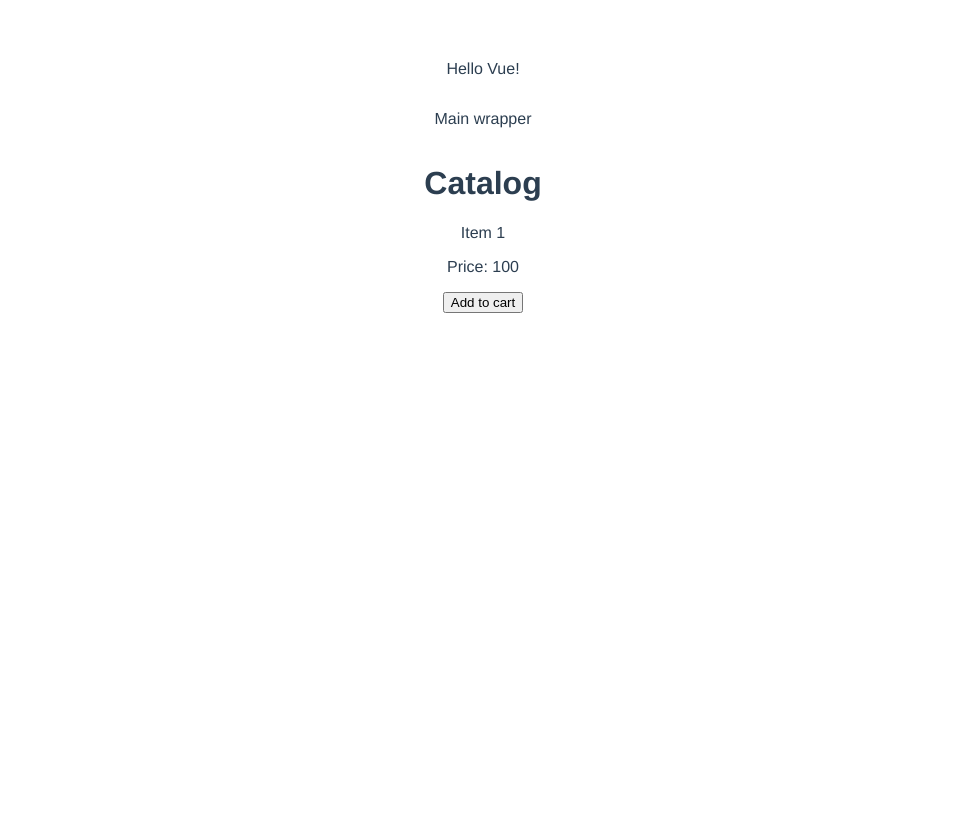
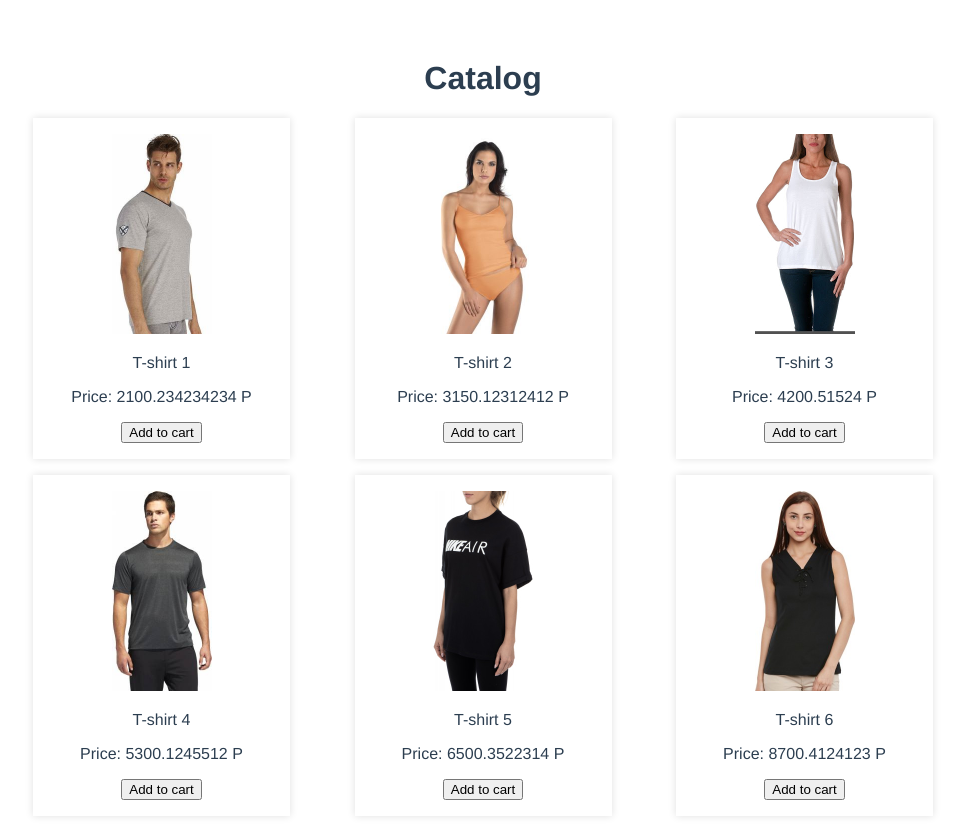
Before and after one commit to Igorek1996/tutorial_online_shop, a Vue app: page / in a window 1280 px wide. Shown: the whole page, without its empty margins (157-1122 px from the left). Before the commit the page ends 800 px from the top, so only its background shows below. Built offline with nearby package versions, Linux system fonts and the light colour scheme.

Commit message:
tutorial 3

```diff
--- a/src/App.vue
+++ b/src/App.vue
@@ -1,6 +1,5 @@
 <template>
   <div id="app">
-    <p>Hello Vue!</p>
     <vMainWrapperVue />
   </div>
 </template>
--- a/src/components/v-catalog-item.vue
+++ b/src/components/v-catalog-item.vue
@@ -1,22 +1,44 @@
 <template>
     <div class="v-catalog-item">
-        <p>Item 1</p>
-        <p>Price: 100</p>
-        <button class="">Add to cart</button>
+        <img class="v-catalog-item__image" :src="require('../assets/images/' + product_data.image)" alt="">
+        <p class="v-catalog-item__name">{{ product_data.name }}</p>
+        <p class="v-catalog-item__price">Price: {{ product_data.price }} Р</p>
+        <button class="v-catalog-item__add_to_cart_btn btn" @click="sendDataToParent">Add to cart</button>
     </div>
 </template>
 
 <script>
 export default {
     name: "v-catalog-item",
-    props: {},
+    props: {
+        product_data: {
+            type: Object,
+            default() {
+                return {}
+            }
+        }
+    },
     data() {
         return {}
     },
-    computed: {}
+    computed: {},
+    methods: {
+        sendDataToParent() {
+            this.$emit('sendArticle', this.product_data.article);
+        }
+    }
 }
 </script>
 
 <style lang="scss">
+.v-catalog-item {
+    flex-basis: 25%;
+    box-shadow: 0 0 8px 0 #e0e0e0;
+    padding: $padding*2;
+    margin-bottom: $margin*2;
 
+    &__image {
+        width: 100px;
+    }
+}
 </style>
--- a/src/components/v-catalog.vue
+++ b/src/components/v-catalog.vue
@@ -1,7 +1,10 @@
 <template>
     <div class="v-catalog">
         <h1>Catalog</h1>
-        <vCatalogItemVue />
+        <div class="v-catalog__list">
+            <vCatalogItemVue v-for="product in products" :key="product.article" :product_data="product"
+                @sendArticle="showChildArticleInConsole" />
+        </div>
     </div>
 </template>
 
@@ -15,12 +18,75 @@
     },
     props: {},
     data() {
-        return {}
+        return {
+            "products": [
+                {
+                    "image": "1.jpg",
+                    "name": "T-shirt 1",
+                    "price": 2100.234234234,
+                    "article": "T1",
+                    "available": true,
+                    "category": "Мужские"
+                },
+                {
+                    "image": "2.jpg",
+                    "name": "T-shirt 2",
+                    "price": 3150.12312412,
+                    "article": "T2",
+                    "available": true,
+                    "category": "Женские"
+                },
+                {
+                    "image": "3.jpg",
+                    "name": "T-shirt 3",
+                    "price": 4200.51524,
+                    "article": "T3",
+                    "available": false,
+                    "category": "Женские"
+                },
+                {
+                    "image": "4.jpg",
+                    "name": "T-shirt 4",
+                    "price": 5300.1245512,
+                    "article": "T4",
+                    "available": true,
+                    "category": "Мужские"
+                },
+                {
+                    "image": "5.jpg",
+                    "name": "T-shirt 5",
+                    "price": 6500.3522314,
+                    "article": "T5",
+                    "available": false,
+                    "category": "Женские"
+                },
+                {
+                    "image": "6.jpeg",
+                    "name": "T-shirt 6",
+                    "price": 8700.4124123,
+                    "article": "T6",
+                    "available": true,
+                    "category": "Женские"
+                }
+            ]
+        }
     },
-    computed: {}
+    computed: {},
+    methods: {
+        showChildArticleInConsole(data) {
+            console.log(data);
+        }
+    }
 }
 </script>
 
 <style lang="scss">
-
+.v-catalog {
+    &__list {
+        display: flex;
+        flex-wrap: wrap;
+        justify-content: space-between;
+        align-content: center;
+    }
+}
 </style>
--- a/src/components/v-main-wrapper.vue
+++ b/src/components/v-main-wrapper.vue
@@ -1,6 +1,5 @@
 <template>
     <div class="v-main-wrapper">
-        <p>{{ title }}</p>
         <vCatalogVue />
         <vCartVue />
     </div>
@@ -19,7 +18,7 @@
     props: {},
     data() {
         return {
-            title: "Main wrapper"
+
         }
     },
     computed: {},
@@ -33,10 +32,6 @@
 
 <style lang="scss">
 .v-main-wrapper {
-    display: flex;
-    flex-direction: column;
-    justify-content: center;
-    align-content: center;
     max-width: 900px;
     margin: 0 auto;
 }
--- a/vue.config.js
+++ b/vue.config.js
@@ -1,4 +1,9 @@
-const { defineConfig } = require('@vue/cli-service')
-module.exports = defineConfig({
-  transpileDependencies: true
-})
+module.exports = {
+    css: {
+        loaderOptions: {
+            sass: {
+                prependData: `@import "@/assets/styles/styles.scss";`,
+            },
+        },
+    },
+};
```
